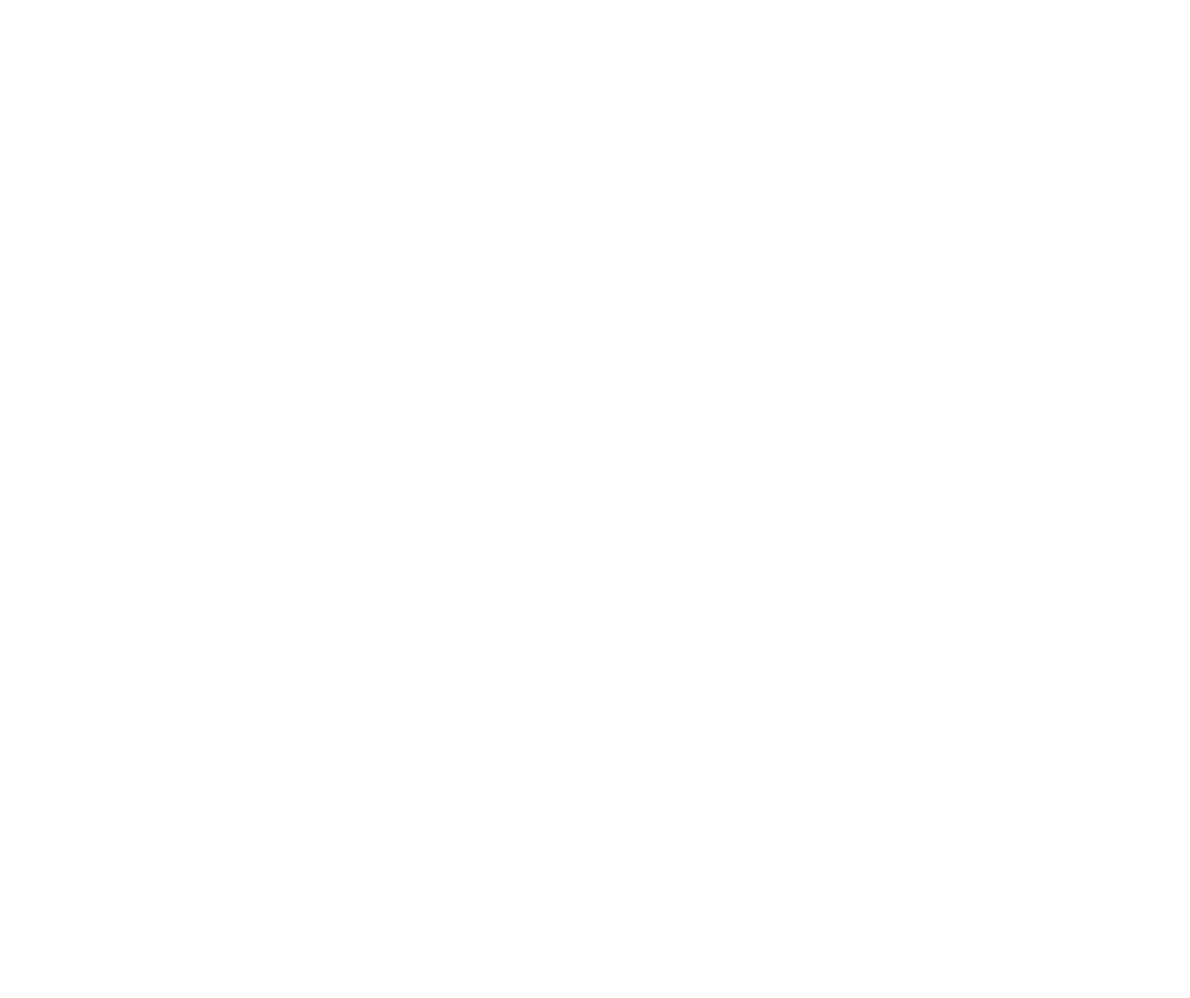
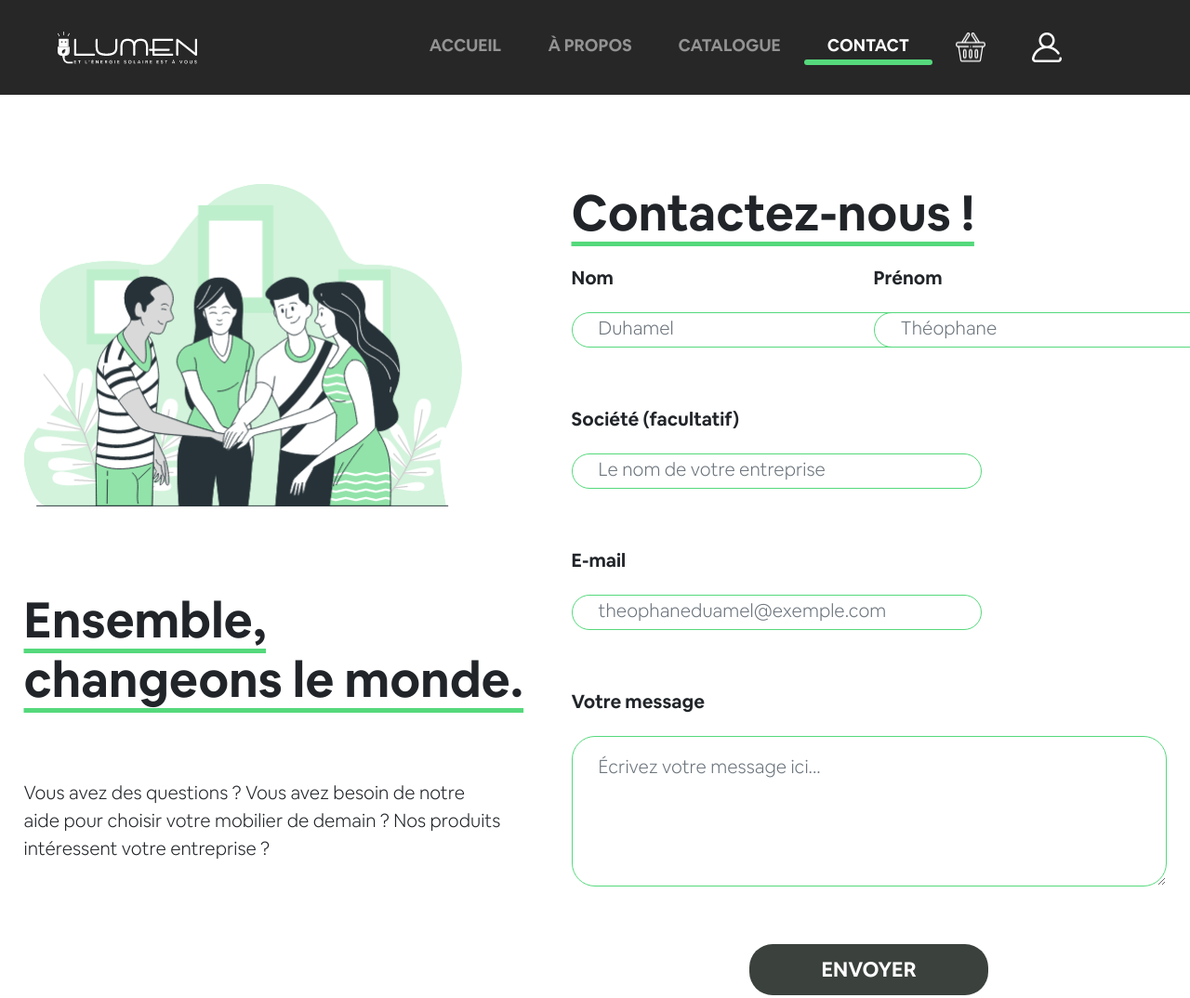
Before and after one commit to StefanSpeterDev/lumen, a plain HTML site: page contact.html in a window 1280 px wide. Shown: the top 1074 px of the page at 93% size. Before the commit the page ends 800 px from the top, so only its background shows below. Drawn offline with nearby package versions, Linux system fonts and the light colour scheme.

Commit message:
page contact

```diff
--- a/contact.html
+++ b/contact.html
@@ -0,0 +1,191 @@
+<!doctype html>
+<html lang="fr">
+
+<head>
+    <!-- Required meta tags -->
+    <meta charset="utf-8">
+    <meta name="viewport" content="width=device-width, initial-scale=1, shrink-to-fit=no">
+
+    <!-- Bootstrap CSS -->
+    <link rel="stylesheet" href="https://stackpath.bootstrapcdn.com/bootstrap/4.3.1/css/bootstrap.min.css"
+        integrity="sha384-ggOyR0iXCbMQv3Xipma34MD+dH/1fQ784/j6cY/iJTQUOhcWr7x9JvoRxT2MZw1T" crossorigin="anonymous">
+    <link rel="stylesheet" href="./style/import.css">
+
+    <title>Lumen</title>
+</head>
+
+<body class="contact">
+    <nav class="navbar navbar-expand-lg navbar-dark">
+        <div class="d-flex flex-grow-1">
+            <a class="navbar-brand" href="#">
+                <img src="./image/logo-blanc.png">
+            </a>
+            <div class="w-100 text-right">
+                <button class="navbar-toggler" type="button" data-toggle="collapse" data-target="#myNavbar7">
+                    <span class="navbar-toggler-icon"></span>
+                </button>
+            </div>
+        </div>
+        <div class="collapse navbar-collapse flex-grow-1 text-right" id="myNavbar7">
+            <ul class="navbar-nav ml-auto flex-nowrap">
+                <li class="nav-item">
+                    <a href="./index.html" class="nav-link">Accueil</a>
+                </li>
+                <li class="nav-item">
+                    <a href="./about.html" class="nav-link">à propos</a>
+                </li>
+                <li class="nav-item">
+                    <a href="./catalogue.html" class="nav-link">Catalogue</a>
+                </li>
+                <li class="nav-item active">
+                    <a href="./contact.html" class="nav-link">Contact</a>
+                </li>
+                <li class="nav-item">
+                    <a href="./cart.html" class="nav-link"><img src="./image/shopping-basket.png"></a>
+                </li>
+                <li class="nav-item">
+                    <a href="./user.html" class="nav-link"><img src="./image/user.png"></a>
+                </li>
+            </ul>
+        </div>
+    </nav>
+    <div class="contact-wrapper">
+        <div class="left-part">
+            <img src="./image/team-contact.png">
+            <h2>Ensemble, <br>changeons le monde.</h2>
+            <p>Vous avez des questions ? Vous avez besoin de notre aide pour choisir votre mobilier de demain ? Nos
+                produits intéressent votre entreprise ?</p>
+        </div>
+        <div class="right-part">
+            <h1>Contactez-nous !</h1>
+            <form>
+                <div class="form-row">
+                    <div class="form-group col-md-6">
+                        <label for="nom">Nom</label>
+                        <input type="text" class="form-control" id="nom" placeholder="Duhamel">
+                    </div>
+                    <div class="form-group col-md-6">
+                        <label for="prenom">Prénom</label>
+                        <input type="text" class="form-control" id="prenom" placeholder="Théophane">
+                    </div>
+                </div>
+                <div class="form-row">
+                    <div class="form-group col-md-6">
+                        <label for="societe">Société (facultatif)</label>
+                        <input type="text" class="form-control" id="societe" placeholder="Le nom de votre entreprise">
+                    </div>
+                </div>
+                <div class="form-row">
+                    <div class="form-group col-md-6">
+                        <label for="email">E-mail</label>
+                        <input type="email" class="form-control" id="email" placeholder="theophaneduamel@exemple.com">
+                    </div>
+                </div>
+                <div class="form-row">
+                    <div class="form-group col-md-12">
+                        <label for="message">Votre message</label>
+                        <textarea class="form-control" id="message" placeholder="Écrivez votre message ici..."></textarea>
+                    </div>
+                </div>
+                <div class="text-center">
+                    <button type="submit" class="btn">Envoyer</button>
+                </div>
+            </form>
+        </div>
+
+
+    </div>
+    <div class="newsletter-wrapper">
+        <div class="wrapper-h3">
+            <h3>Pour ne rien rater de la nouvelle technologie solaire, c'est par ici !</h3>
+        </div>
+        <div class="flex-form">
+            <form class="form-inline">
+                <div class="form-group mx-sm-3 mb-2">
+                    <label for="email" class="sr-only">Email</label>
+                    <input type="email" class="form-control" id="email" placeholder="alfonsejohn@example.com">
+                </div>
+                <button type="submit" class="btn mb-2">Souscrire</button>
+            </form>
+        </div>
+        <img id="team-left" src="./image/Creative-team-bro-left.png">
+        <img id="team-right" src="./image/Creative-team-bro.png">
+    </div>
+    <!-- Footer -->
+    <footer class="text-center text-lg-start">
+        <!-- Grid container -->
+        <div class="container p-4">
+            <!--Grid row-->
+            <div class="row">
+                <!--Grid column-->
+                <div class="col-lg-3 col-md-6 mb-4 mb-md-0">
+                    <h5 class="text-uppercase">CONTACTS</h5>
+                    <p class="contact-text"> Lumen <br>
+                        15 Place Dupont <br>
+                        59000 Lille
+                    </p>
+                    <p class="contact-text">
+                        06 56 87 45 63 <br>
+                        contact@lumen.fr
+                    </p>
+                </div>
+                <!--Grid column-->
+                <div class="col-lg-3 col-md-6 mb-4 mb-md-0">
+                    <h5 class="text-uppercase">à propos de lumen</h5>
+
+                    <ul class="list-unstyled mb-0">
+                        <li>
+                            A propos
+                        </li>
+                        <ul class="list-unstyled mb-0 about-list">
+                            <li>- Catalogue</li>
+                            <li>- Lumen et demain</li>
+                        </ul>
+                    </ul>
+                </div>
+                <!--Grid column-->
+
+                <!--Grid column-->
+                <div class="col-lg-3 col-md-6 mb-4 mb-md-0">
+                    <h5 class="text-uppercase">Lumen Connecté</h5>
+
+                    <ul class="list-unstyled">
+                        <li>
+                            <a href="#!">Newsletter</a>
+                        </li>
+                        <li>
+                            <a href="#!">Instagram</a>
+                        </li>
+                        <li>
+                            <a href="#!">Facebook</a>
+                        </li>
+                        <li>
+                            <a href="#!">Twitter</a>
+                        </li>
+                    </ul>
+                </div>
+                <!--Grid column-->
+            </div>
+            <!--Grid row-->
+        </div>
+        <!-- Grid container -->
+
+        <!-- Copyright -->
+        <div class="text-right p-3">
+            <p>Mentions légales | Copyright © 2021 Lumen | Tous droits réservés.</p>
+        </div>
+        <!-- Copyright -->
+    </footer>
+    <!-- Footer -->
+    <script src="https://code.jquery.com/jquery-3.3.1.slim.min.js"
+        integrity="sha384-q8i/X+965DzO0rT7abK41JStQIAqVgRVzpbzo5smXKp4YfRvH+8abtTE1Pi6jizo"
+        crossorigin="anonymous"></script>
+    <script src="https://cdnjs.cloudflare.com/ajax/libs/popper.js/1.14.7/umd/popper.min.js"
+        integrity="sha384-UO2eT0CpHqdSJQ6hJty5KVphtPhzWj9WO1clHTMGa3JDZwrnQq4sF86dIHNDz0W1"
+        crossorigin="anonymous"></script>
+    <script src="https://stackpath.bootstrapcdn.com/bootstrap/4.3.1/js/bootstrap.min.js"
+        integrity="sha384-JjSmVgyd0p3pXB1rRibZUAYoIIy6OrQ6VrjIEaFf/nJGzIxFDsf4x0xIM+B07jRM"
+        crossorigin="anonymous"></script>
+</body>
+
+</html>
--- /dev/null
+++ b/style/_contact.scss
@@ -0,0 +1,73 @@
+body.contact {
+  .contact-wrapper {
+    display: flex;
+    justify-content: space-around;
+    margin-top: 96px;
+    margin-bottom: 141px;
+    .left-part {
+      display: flex;
+      flex-direction: column;
+      img {
+        width: 471px;
+        height: 347px;
+      }
+      h2 {
+        width: 538px;
+        font-size: 53px;
+        @include underline;
+        font-family: $font-airbnb-bold;
+        margin-top: 91px;
+        margin-bottom: 75px;
+      }
+      p {
+        width: 517px;
+        font-size: 20px;
+        font-family: $font-airbnb-light;
+      }
+    }
+    .right-part {
+      width: 50%;
+      h1 {
+        font-size: 53px;
+        font-family: $font-airbnb-bold;
+        @include underline;
+        margin-bottom: 22px;
+      }
+      .form-row {
+        margin-bottom: 46px;
+      }
+      label {
+        margin-bottom: 22px;
+        font-family: $font-airbnb-bold;
+        font-size: 20px;
+      }
+      input {
+        border-radius: 25px;
+        border-color: $vertclair;
+        width: 441px;
+        &::placeholder {
+            font-size: 20px;
+            font-family: $font-airbnb-light;
+            padding: 11px 115px 11px 16px;
+        }
+      }
+      textarea {
+        border-radius: 25px;
+        border-color: $vertclair;
+        height: 162px;
+        &::placeholder {
+            font-size: 20px;
+            font-family: $font-airbnb-light;
+            padding: 11px 115px 11px 16px;
+        }
+      }
+      button {
+        @include btn-grey;
+        padding: 10px 76px;
+        font-size: 22px;
+        font-family: $font-airbnb-bold;
+        color: $white
+      }
+    }
+  }
+}
--- a/style/import.scss
+++ b/style/import.scss
@@ -5,3 +5,4 @@
 @import "header";
 @import "about";
 @import "catalogue";
+@import "contact";
```
Also changed, not shown: image/team-contact.png (added), style/import.css, 1 other file.
